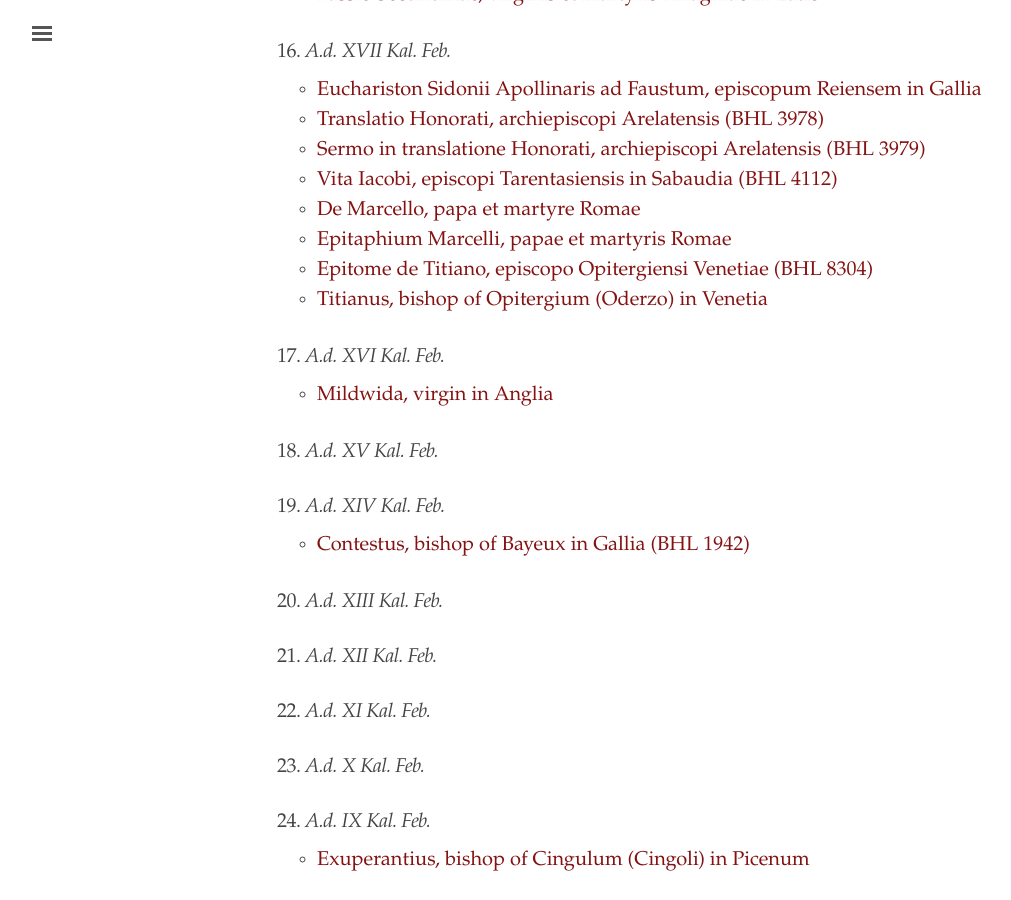
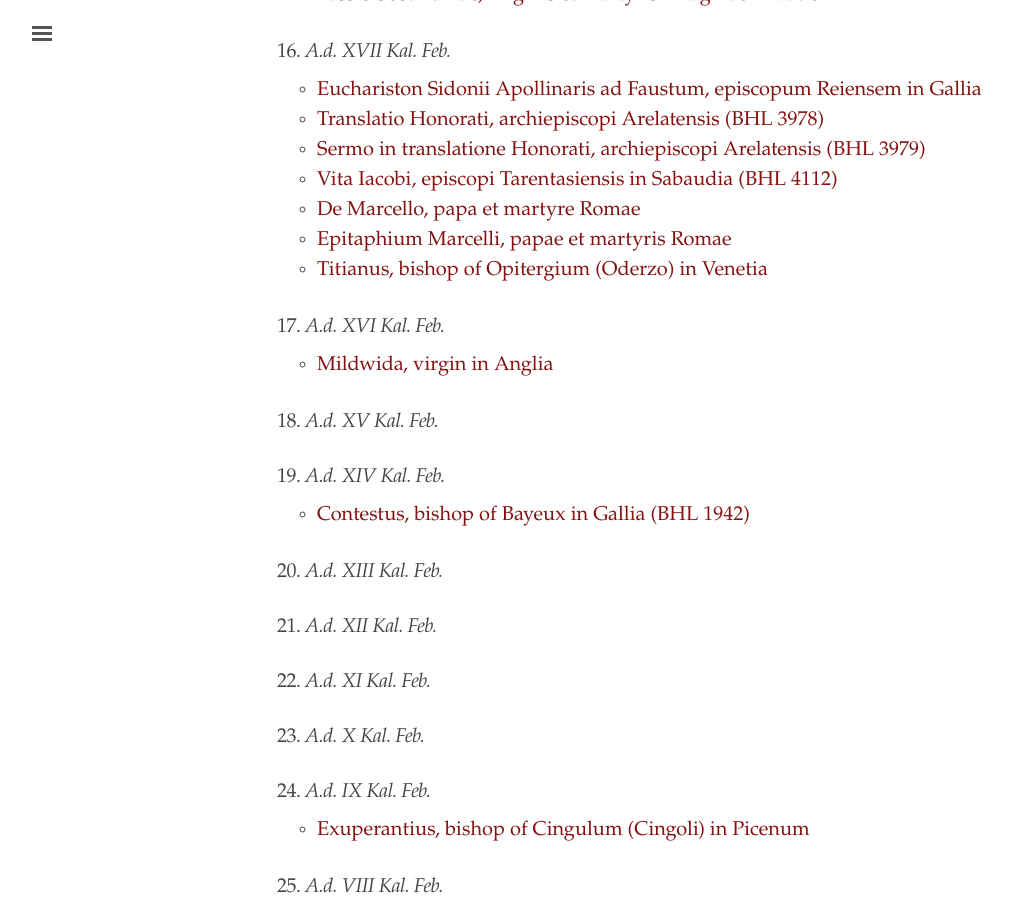
Before and after one commit to cjkoepke1/latin-hagiography, a Jekyll site: the page built from index.md, in a window 1280 px wide and 900 px high, scrolled down 5195 px. Shown: the whole window, without its empty margins (3-1014 px from the left). Built offline with Jekyll 4.4.1, drawn with Linux system fonts in a browser that asks for light colours.

Commit message:
Removed redundant link to Titianus Opiterginus

```diff
--- a/index.md
+++ b/index.md
@@ -184,7 +184,6 @@ title: "Latin Hagiography"
 - [Vita Iacobi, episcopi Tarentasiensis in Sabaudia (BHL 4112)](https://cjkoepke1.github.io/latin-hagiography/texts/vita-iacobi-tarentasiensis/)
 - [De Marcello, papa et martyre Romae](https://cjkoepke1.github.io/latin-hagiography/texts/de-marcello-papa/)
 - [Epitaphium Marcelli, papae et martyris Romae](https://cjkoepke1.github.io/latin-hagiography/texts/epitaphium-marcelli-papae/)
-- [Epitome de Titiano, episcopo Opitergiensi Venetiae (BHL 8304)](https://cjkoepke1.github.io/latin-hagiography/texts/epitome-de-titiano-opitergiensi/)
 - [Titianus, bishop of Opitergium (Oderzo) in Venetia](https://cjkoepke1.github.io/latin-hagiography/saints/titianus-opiterginus/)
 
 ### 17. *A.d. XVI Kal. Feb.*
```
